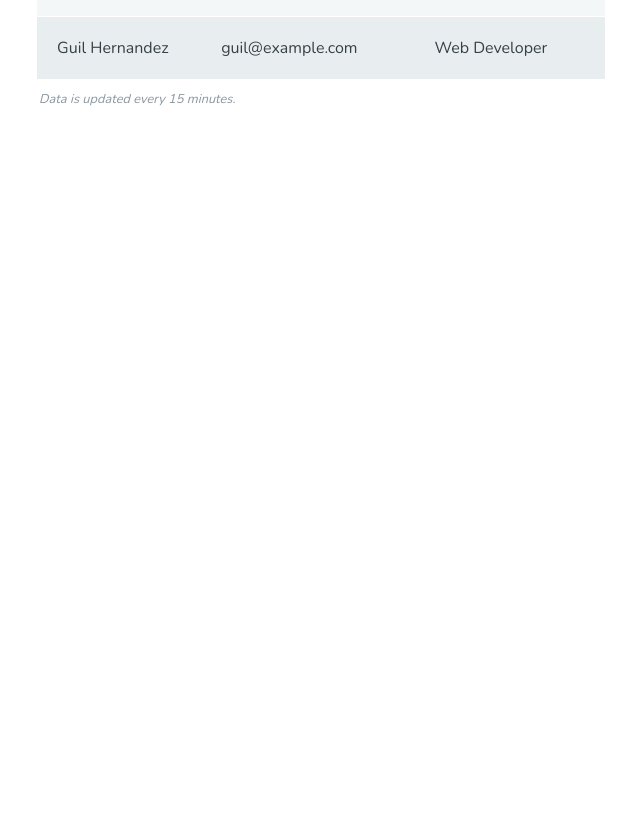
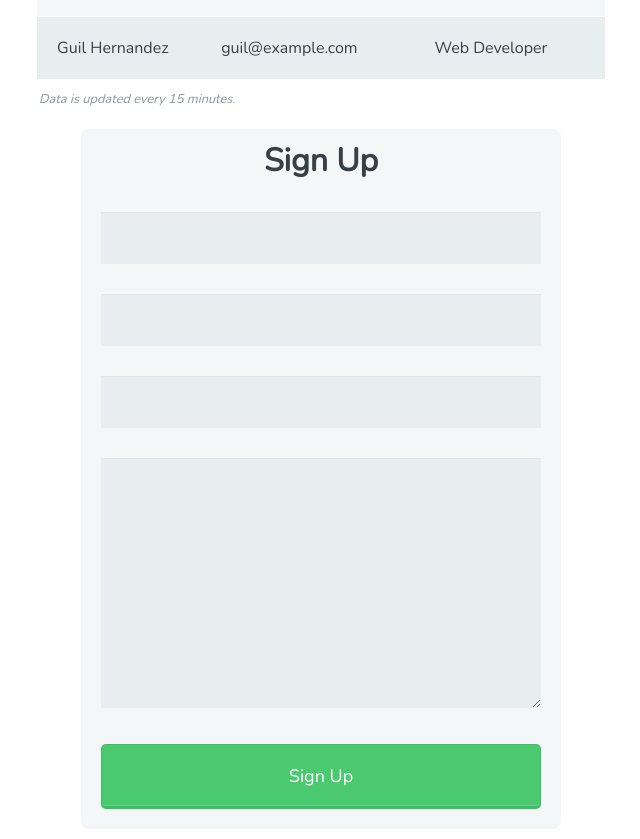
Before and after one commit to hewadnoori/techdegree-project-3, a plain HTML site: page index.html in a window 1280 px wide. Shown: the part 300-1139 px from the top of the page, without its empty margins (319-959 px from the left). Before the commit the page ends 800 px from the top, so only its background shows below. Drawn offline with nearby package versions, Linux system fonts and the light colour scheme.

Commit message:
added some inputs

```diff
--- a/css/main.css
+++ b/css/main.css
@@ -52,3 +52,109 @@ tfoot td {
   font-style: italic;
   color: #8a97a0;
 }
+form {
+  max-width: 300px;
+  margin: 10px auto;
+  padding: 10px 20px;
+  background: #f4f7f8;
+  border-radius: 8px;
+}
+
+h1 {
+  margin: 0 0 30px 0;
+  text-align: center;
+}
+
+input[type="text"],
+input[type="password"],
+input[type="date"],
+input[type="datetime"],
+input[type="email"],
+input[type="number"],
+input[type="search"],
+input[type="tel"],
+input[type="time"],
+input[type="url"],
+textarea,
+select {
+  background: rgba(255,255,255,0.1);
+  border: none;
+  font-size: 16px;
+  height: auto;
+  margin: 0;
+  outline: 0;
+  padding: 15px;
+  width: 100%;
+  background-color: #e8eeef;
+  color: #8a97a0;
+  box-shadow: 0 1px 0 rgba(0,0,0,0.03) inset;
+  margin-bottom: 30px;
+}
+
+input[type="radio"],
+input[type="checkbox"] {
+  margin: 0 4px 8px 0;
+}
+
+select {
+  padding: 6px;
+  height: 32px;
+  border-radius: 2px;
+}
+
+button {
+  padding: 19px 39px 18px 39px;
+  color: #FFF;
+  background-color: #4bc970;
+  font-size: 18px;
+  text-align: center;
+  font-style: normal;
+  border-radius: 5px;
+  width: 100%;
+  border: 1px solid #3ac162;
+  border-width: 1px 1px 3px;
+  box-shadow: 0 -1px 0 rgba(255,255,255,0.1) inset;
+  margin-bottom: 10px;
+}
+
+fieldset {
+  margin-bottom: 30px;
+  border: none;
+}
+
+legend {
+  font-size: 1.4em;
+  margin-bottom: 10px;
+}
+
+label {
+  display: block;
+  margin-bottom: 8px;
+}
+
+label.light {
+  font-weight: 300;
+  display: inline;
+}
+
+.number {
+  background-color: #5fcf80;
+  color: #fff;
+  height: 30px;
+  width: 30px;
+  display: inline-block;
+  font-size: 0.8em;
+  margin-right: 4px;
+  line-height: 30px;
+  text-align: center;
+  text-shadow: 0 1px 0 rgba(255,255,255,0.2);
+  border-radius: 100%;
+}
+
+@media screen and (min-width: 480px) {
+
+  form {
+    max-width: 480px;
+  }
+
+}
--- a/index.html
+++ b/index.html
@@ -46,5 +46,15 @@
             </tr>
         </tbody>
     </table>
+    <form action="index.html" method="post">
+        <h1>Sign Up</h1>
+        <input type="text" name="user_name" id="name">
+        <input type="email" id="mail" name="user_email">
+        <input type="password" id="password" name="user_password">
+
+        <textarea name="user_bio" id="bio" cols="30" rows="10"></textarea>
+
+        <button type="submit">Sign Up</button>
+    </form>
 </body>
 </html>
```
